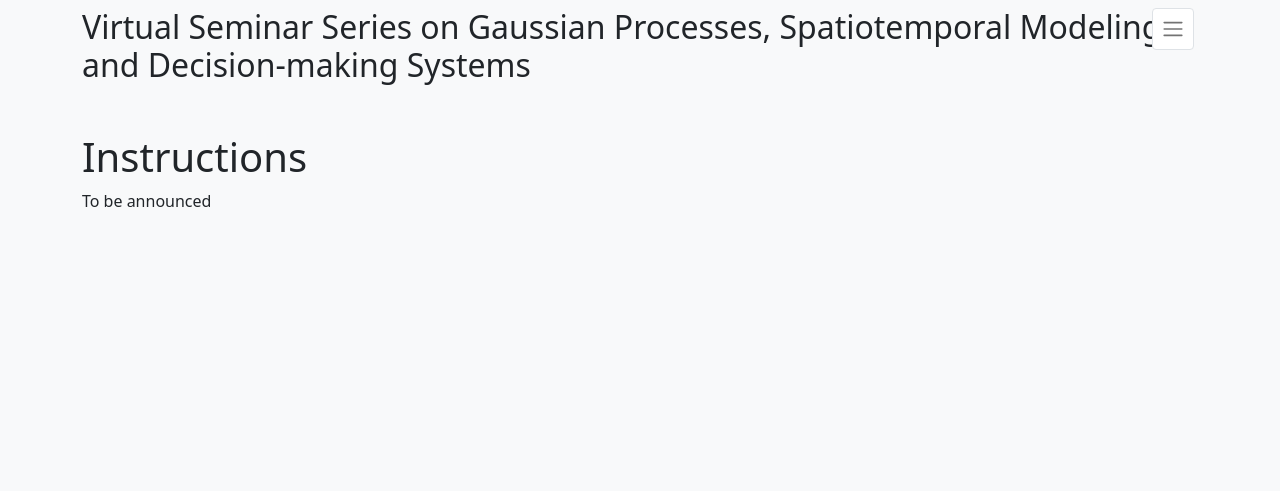
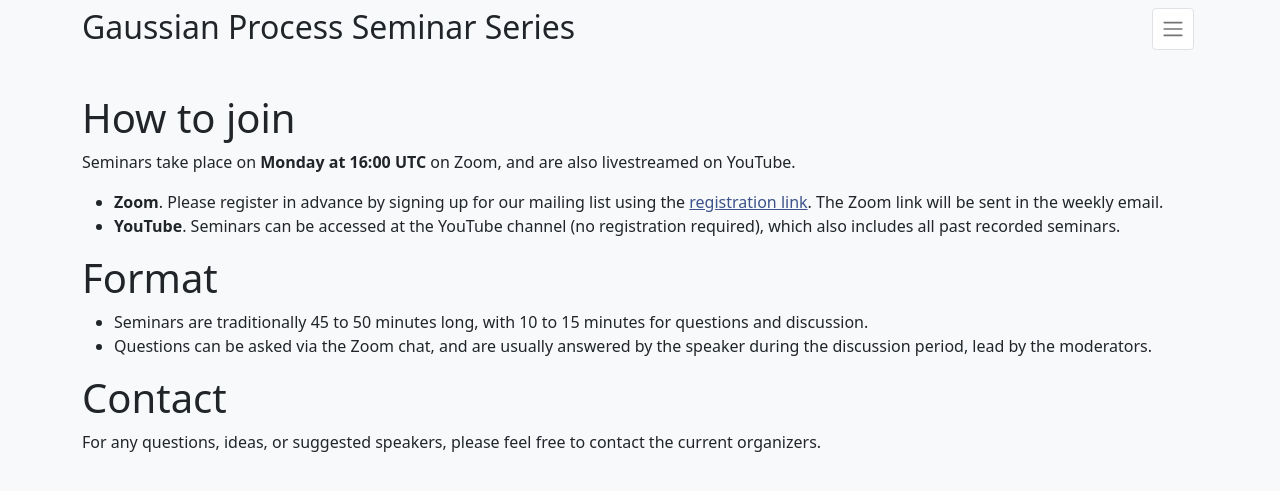
Before and after one commit to gp-seminar-series/gp-seminar-series.github.io, a Jekyll site: the page built from instructions.md, in a window 1280 px wide. Shown: the top 491 px of the page. Built offline with Jekyll 4.4.1, drawn with Linux system fonts in a browser that asks for light colours; nearby versions of some CDN libraries; our own code applies the rules of GitHub Pages for plain Markdown files.

Commit message:
Add instructions.

```diff
--- a/_config.yml
+++ b/_config.yml
@@ -3,9 +3,11 @@
 markdown: kramdown
 plugins:
   - jekyll-feed
+  - jekyll-redirect-from
   - jekyll-seo-tag
   - jekyll-sitemap
 future: true
+short_title: Gaussian Process Seminar Series
 default_day: "Monday"
 default_time: "16:00 UTC"
 schedule_limit: 4
--- a/_layouts/page.html
+++ b/_layouts/page.html
@@ -5,7 +5,7 @@ layout: default
 <div class="container">
     <h1 class="h2 pt-2 mb-5">
         <a class="link-dark text-decoration-none" href="/">
-            {{ site.title }}
+            {{ site.short_title }}
         </a>
     </h1>
     {{ content }}
--- a/index.html
+++ b/index.html
@@ -19,7 +19,7 @@ and Decision-making Systems
 
 <h2 class="h5 my-4">{{ site.default_day }} &middot; Weekly &middot; {{ site.default_time }}</h2>
 <p class="my-4">
-<a class="btn btn-outline-dark btn-sm fw-bold mx-1" href="https://eepurl.com/hSsaRr">Registration</a>
+<a class="btn btn-outline-dark btn-sm fw-bold mx-1" href="/registration">Registration</a>
 <a class="btn btn-outline-dark btn-sm fw-bold mx-1" href="/instructions">Instructions</a>
 </p>
 </div>
--- a/instructions.md
+++ b/instructions.md
@@ -2,6 +2,18 @@
 layout: page
 ---
 
-# Instructions
+# How to join
 
-To be announced
+Seminars take place on **{{ site.default_day }} at {{ site.default_time }}** on Zoom, and are also livestreamed on YouTube.
+
+- **Zoom**. Please register in advance by signing up for our mailing list using the [registration link](/registration). The Zoom link will be sent in the weekly email.
+- **YouTube**. Seminars can be accessed at the YouTube channel (no registration required), which also includes all past recorded seminars.
+
+# Format
+
+- Seminars are traditionally 45 to 50 minutes long, with 10 to 15 minutes for questions and discussion.
+- Questions can be asked via the Zoom chat, and are usually answered by the speaker during the discussion period, lead by the moderators.
+
+# Contact
+
+For any questions, ideas, or suggested speakers, please feel free to contact the current organizers.
```
Also changed, not shown: registration.md (added, +5 -0 lines).
